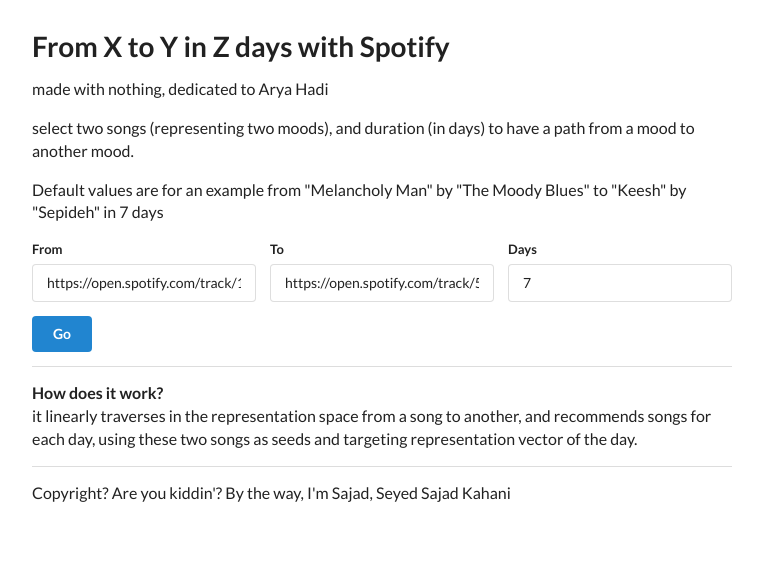
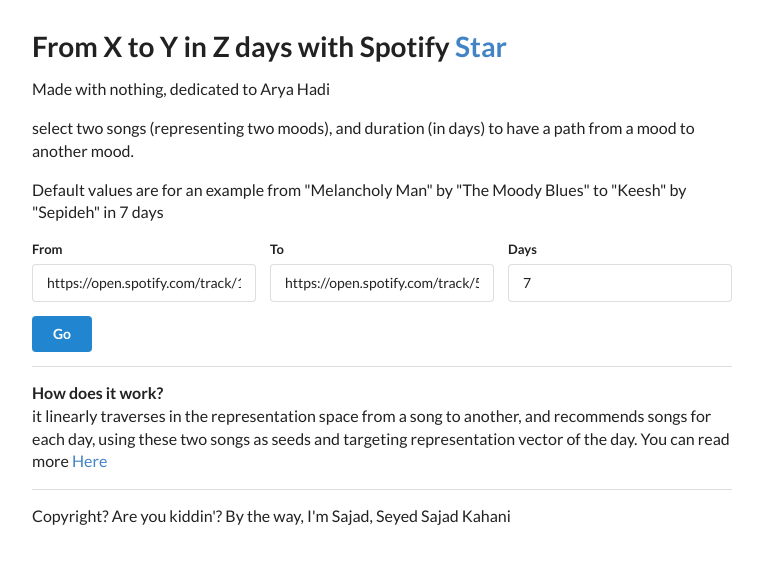
Before and after one commit to sesajad/fromxtoyinzdays, a website: page public/index.html in a window 1280 px wide. Shown: the whole page, without its empty margins (258-1021 px from the left). Drawn offline with nearby package versions, Linux system fonts and the light colour scheme.

Commit message:
Add an star button and link to blog post

```diff
--- a/public/index.html
+++ b/public/index.html
@@ -105,12 +105,19 @@
     });
   </script>
 
+  <script async defer src="https://buttons.github.io/buttons.js"></script>
+
 </head>
 <body>
 
   <div class="ui main text container">
-    <h1 class="ui header">From X to Y in Z days with Spotify</h1>
-    <p>made with nothing, dedicated to Arya Hadi</p>
+    <h1 class="ui header">From X to Y in Z days with Spotify
+        <a class="github-button" href="https://github.com/sesajad/fromxtoyinzdays"
+          data-size="large"
+          data-show-count="true"
+          aria-label="Star sesajad/fromxtoyinzdays on GitHub">Star</a>
+    </h1>
+    <p>Made with nothing, dedicated to Arya Hadi</p>
 
     <p>select two songs (representing two moods), and duration (in days) to have a path from a mood to another mood.</p>
     <p>Default values are for an example from "Melancholy Man" by "The Moody Blues" to "Keesh" by "Sepideh" in 7 days</p>
@@ -141,7 +148,9 @@
 
     <div class="ui divider"></div>
 
-    <p><b>How does it work?</b> <br/> it linearly traverses in the representation space from a song to another, and recommends songs for each day, using these two songs as seeds and targeting representation vector of the day. </p>
+    <p><b>How does it work?</b> <br/> it linearly traverses in the representation space from a song to another,
+      and recommends songs for each day, using these two songs as seeds and targeting representation vector of the day.
+      You can read more <a href="https://sesajad.coding.blog/2020-07-xyz">Here</a></p>
 
     <div class="ui divider"></div>
 
```
